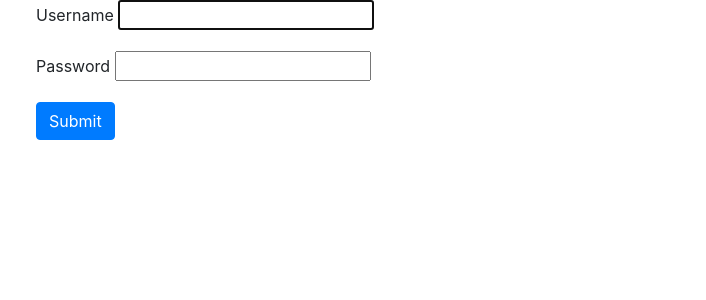
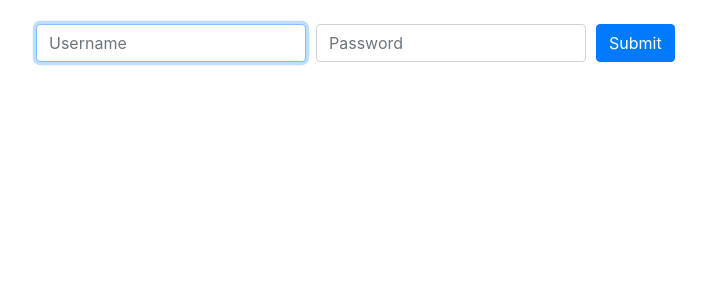
Before and after one commit to justinsr20/tusha_web, a Django app: page /sns/login/ in a window 1280 px wide. Shown: the top 300 px of the page, without its empty margins (49-755 px from the left). Run offline with Django 3.2, Linux system fonts and the light colour scheme; some libraries are stand-ins or nearby versions.

Commit message:
tweaked styling and added customizations to login view

```diff
--- a/tusha/sns/forms.py
+++ b/tusha/sns/forms.py
@@ -1,4 +1,6 @@
 from django import forms
+from django.contrib.auth.forms import AuthenticationForm, UsernameField
+from django.forms.widgets import PasswordInput
 
 from sns.lib.validators import all_numbers_validator, min_length_validator, not_start_with_zero_validator, \
     word_only_letters
@@ -18,7 +20,7 @@ class AddNumberForm(forms.Form):
     contact_last_name = forms.CharField(label='Last Name',
                                         validators=[word_only_letters],
                                         widget=forms.TextInput(attrs={'class': 'form-control',
-                                                                      'placeholder': 'Enter first name'}))
+                                                                      'placeholder': 'Enter last name'}))
 
 
 class RemoveNumberForm(forms.Form):
@@ -32,3 +34,13 @@ class ContactForm(forms.Form):
     contact_content = forms.CharField(widget=forms.Textarea(attrs={'class': 'form-control',
                                                                    'placeholder': 'Enter message here'}),
                                       label='Notify contacts')
+
+
+class CustomAuthenticationForm(AuthenticationForm):
+    username = UsernameField(
+        max_length=254,
+        widget=forms.TextInput(attrs={'autofocus': True, 'class': 'form-control mb-2 mb-sm-0',
+                                      'placeholder': 'Username'}),
+    )
+    password = forms.CharField(widget=PasswordInput(attrs={'class': 'form-control mb-2 mb-sm-0',
+                                                           'placeholder': 'Password'}))
--- a/tusha/sns/templates/sns/add_contact.html
+++ b/tusha/sns/templates/sns/add_contact.html
@@ -13,6 +13,6 @@
         </div>
         {% endfor %}
     </div>
-    <input class="btn btn-primary" type="submit" value="Submit"/>
+    <button class="btn btn-primary">Submit</button>
 </form>
 {% endblock %}
--- a/tusha/sns/templates/sns/login.html
+++ b/tusha/sns/templates/sns/login.html
@@ -1,13 +1,28 @@
 {% extends "base.html" %}
 
 {% block content %}
+<br>
 <form action="{% url 'login' %}" method="post">{% csrf_token %}
-    {% for field in form %}
-    <div class="form-group">
-        <label class="" for="{{ field.name }}">{{ field.label }}</label>
-        {{ field }}
+    <div class="form-group {% if form.errors.items %}has-error{% endif %}">
+        <div class="form-row align-items-center">
+            {% for field in form %}
+            <div class="col-sm-3">
+                <label class="sr-only" for="{{ field.name }}">{{ field.label }}</label>
+                {{ field }}
+            </div>
+            {% endfor %}
+            <div class="col-auto">
+                <button class="btn btn-primary">Submit</button>
+            </div>
+            <br>
+            <div class="invalid-feedback">
+                {% for field, errors in form.errors.items %}
+                    {% for error in errors %}
+                    <span class="help-block">{{ error }}</span>
+                    {% endfor %}
+                {% endfor %}
+            </div>
+        </div>
     </div>
-    {% endfor %}
-    <input class="btn btn-primary" type="submit" value="Submit"/>
 </form>
 {% endblock %}
--- a/tusha/sns/templates/sns/notify_contacts.html
+++ b/tusha/sns/templates/sns/notify_contacts.html
@@ -5,6 +5,6 @@
     <div class="form-group">
         {{ form }}
     </div>
-    <input type="submit" class="btn btn-primary" value="Submit"/>
+    <button class="btn btn-primary">Submit</button>
 </form>
 {% endblock %}
--- a/tusha/sns/templates/sns/remove_contact.html
+++ b/tusha/sns/templates/sns/remove_contact.html
@@ -13,6 +13,6 @@
         </div>
         {% endfor %}
     </div>
-    <input class="btn btn-primary" type="submit" value="Submit"/>
+    <button class="btn btn-primary">Submit</button>
 </form>
 {% endblock %}
--- a/tusha/sns/urls.py
+++ b/tusha/sns/urls.py
@@ -1,14 +1,14 @@
 from django.conf.urls import url
 from django.urls import reverse_lazy
 from django.contrib.auth.views import (
-    LoginView,
     LogoutView
 )
+
 from . import views
 
 urlpatterns = [
     url(r'^index/$', views.index, name='index'),
-    url(r'^login/$', LoginView.as_view(template_name='sns/login.html'), name='login'),
+    url(r'^login/$', views.Login.as_view(template_name='sns/login.html'), name='login'),
     url(r'^logout/$', LogoutView.as_view(next_page=reverse_lazy('login')), name='logout'),
     url(r'^all_contacts/$', views.all_contacts, name='all_contacts'),
     url(r'^add_contact/$', views.add_contact, name='add_contact'),
--- a/tusha/sns/views.py
+++ b/tusha/sns/views.py
@@ -4,10 +4,17 @@ from __future__ import unicode_literals
 from django.shortcuts import render
 from django.shortcuts import redirect
 from django.contrib.auth.decorators import login_required
+from django.contrib.auth.views import (
+    LoginView
+)
 
 from sns.lib.sns import remove_subscription, add_subscription, notify_subscriptions
-from .forms import AddNumberForm, RemoveNumberForm, ContactForm
+from .forms import AddNumberForm, RemoveNumberForm, ContactForm, CustomAuthenticationForm
 from .models import CustomerContacts
+
+
+class Login(LoginView):
+    form_class = CustomAuthenticationForm
 
 
 @login_required
```
